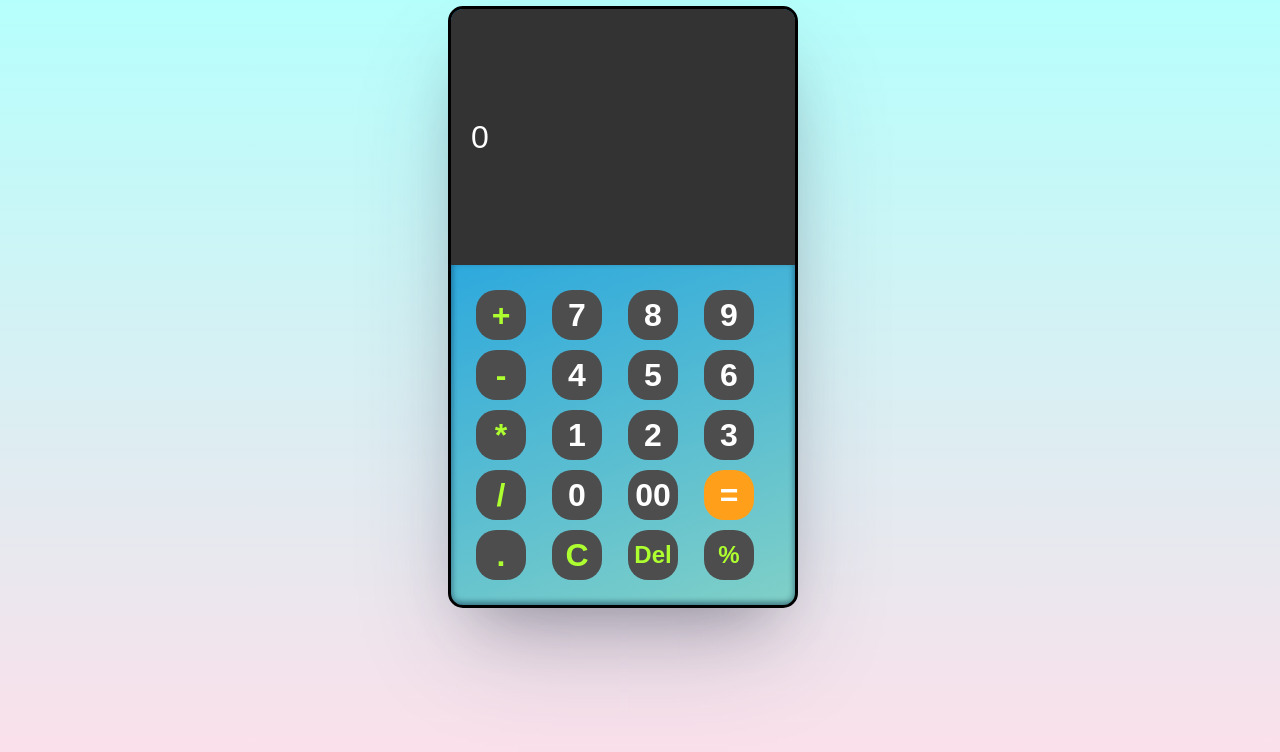
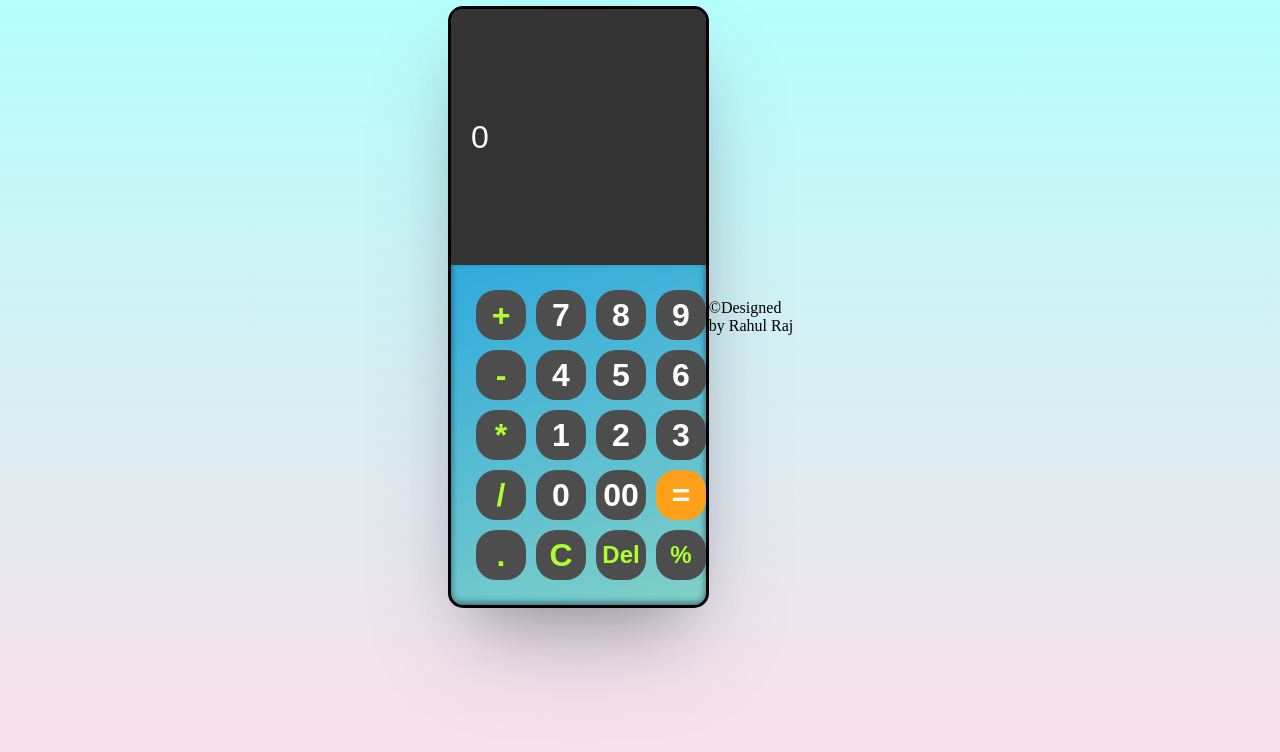
Before and after one commit to 9973162148/Basic_Calculator, a plain HTML site: page index.html in a window 1280 px wide. Drawn offline with Linux system fonts and the light colour scheme.

Commit message:
index.html

```diff
--- a/index.html
+++ b/index.html
@@ -33,7 +33,16 @@
            <button onclick="appendTodisplay('%')" class="operator2">%</button>
             </div>
         </div>
-    </div>
+
+    <div>
+            <footer id="ftr">
+                &copy;Designed by Rahul Raj
+                <div id="ftr-img">
+                    <a href="https://github.com/9973162148"><i class="fa-brands fa-github"></i></a>
+                </div>
+
+            </footer>
+        </div>
 
     <script src="index.js"></script>
 </body>
```
